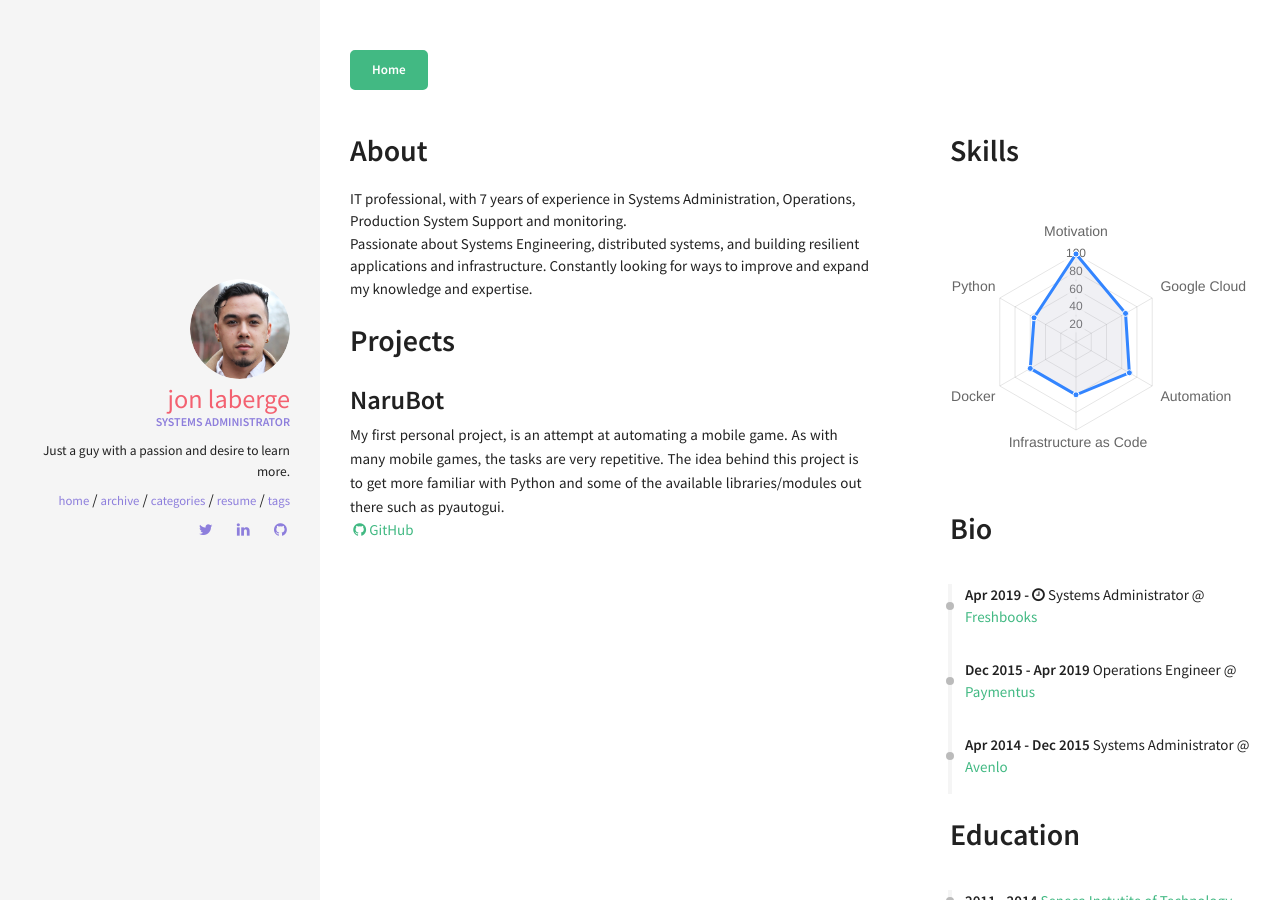
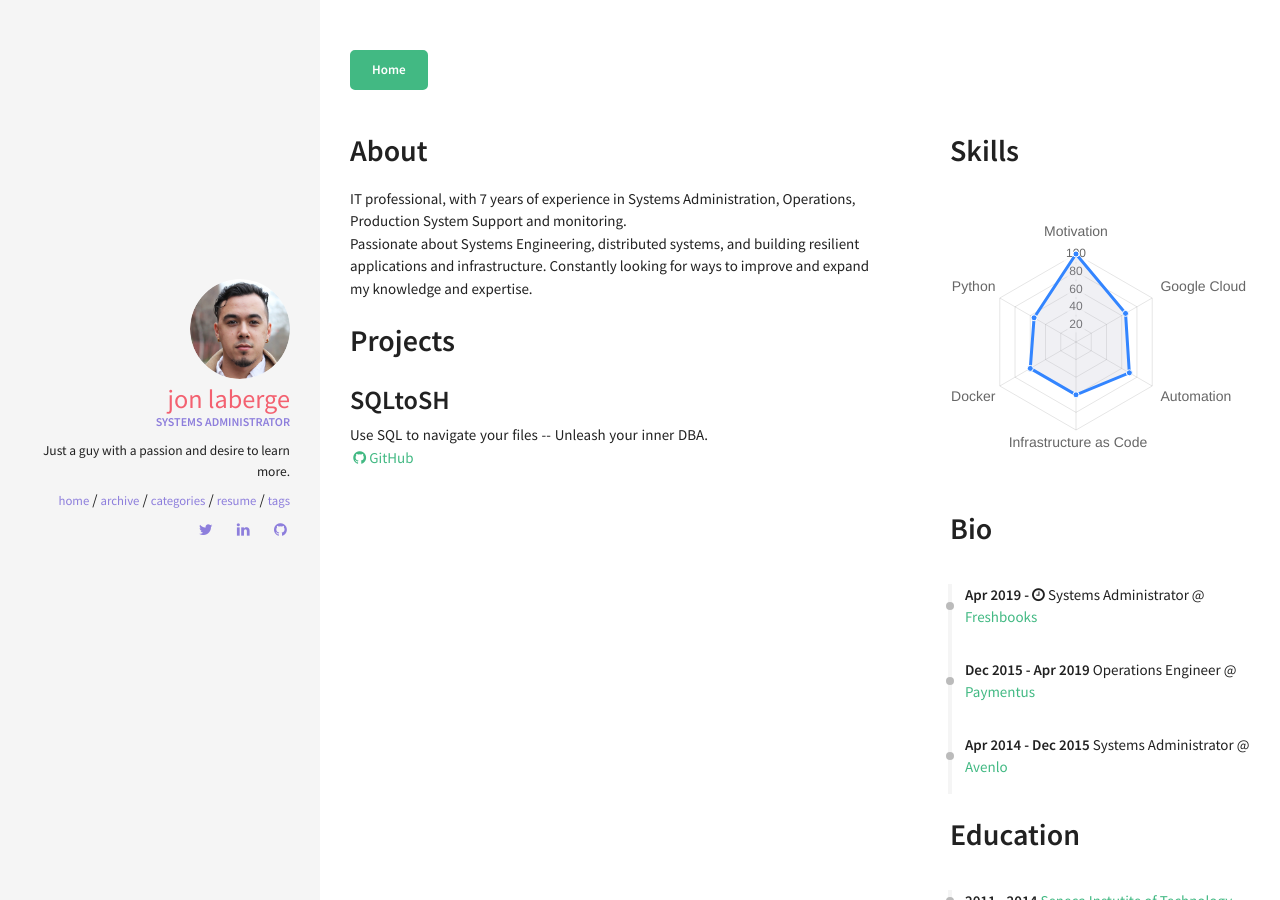
Before and after one commit to jrlaberge/jrlaberge.github.io, a Jekyll site: the page built from resume.html, in a window 1280 px wide. Built offline with Jekyll 4.4.1, drawn with Linux system fonts in a browser that asks for light colours; nearby versions of some CDN libraries.

Commit message:
Update from Forestry.io Jon Laberge updated _data/index/projects.yml

```diff
--- a/_data/index/projects.yml
+++ b/_data/index/projects.yml
@@ -1,4 +1,5 @@
-- name: NaruBot
-  descr: "My first personal project, is an attempt at automating a mobile game. As with many mobile games, the tasks are very repetitive. The idea behind this project is to get more familiar with Python and some of the available libraries/modules out there such as pyautogui."
-  image: pong.png
-  github: https://github.com/jrlaberge/narubot
+---
+- name: SQLtoSH
+  descr: Use SQL to navigate your files -- Unleash your inner DBA.
+  image: ''
+  github: https://github.com/jrlaberge/sqltosh
```
